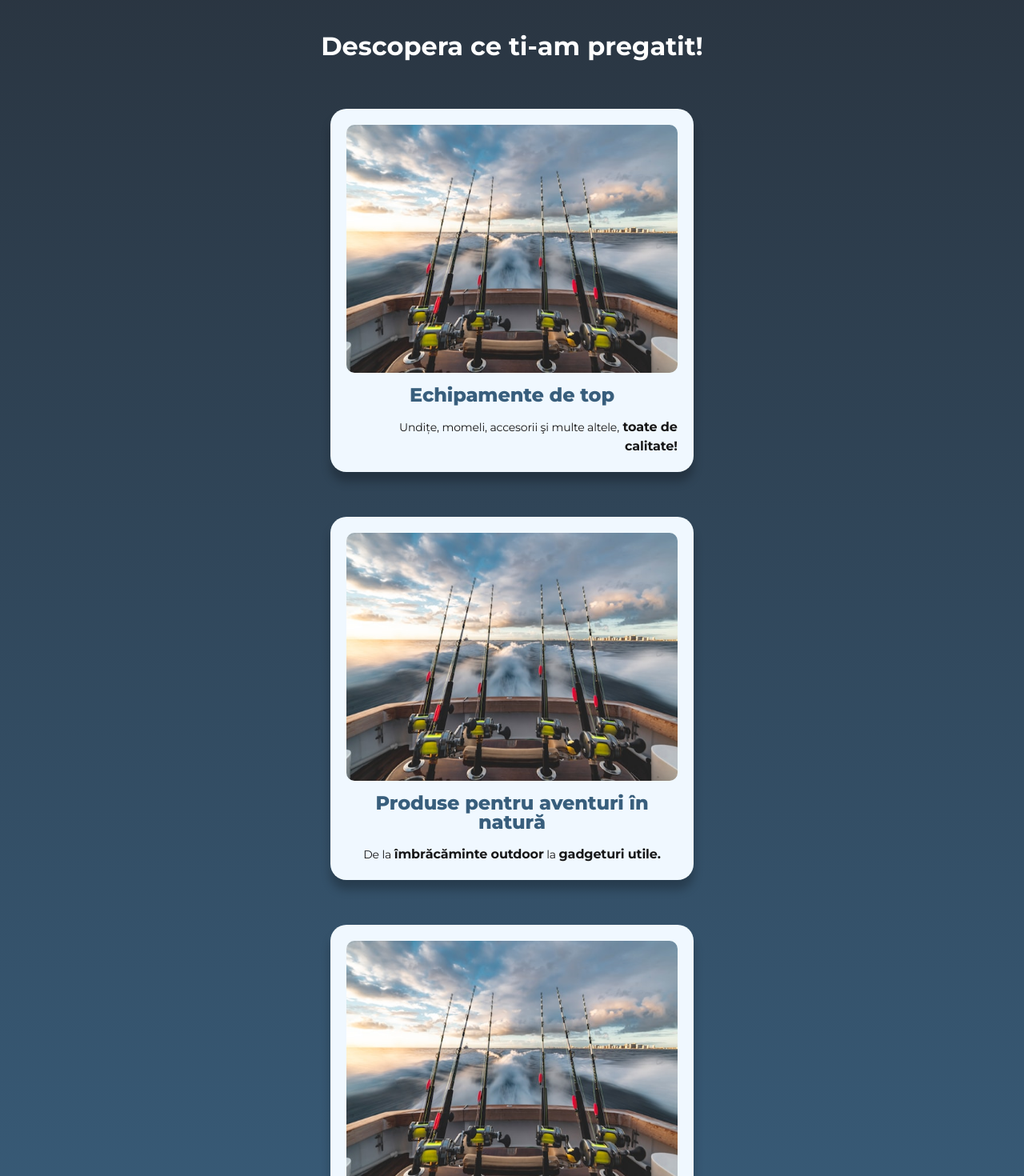
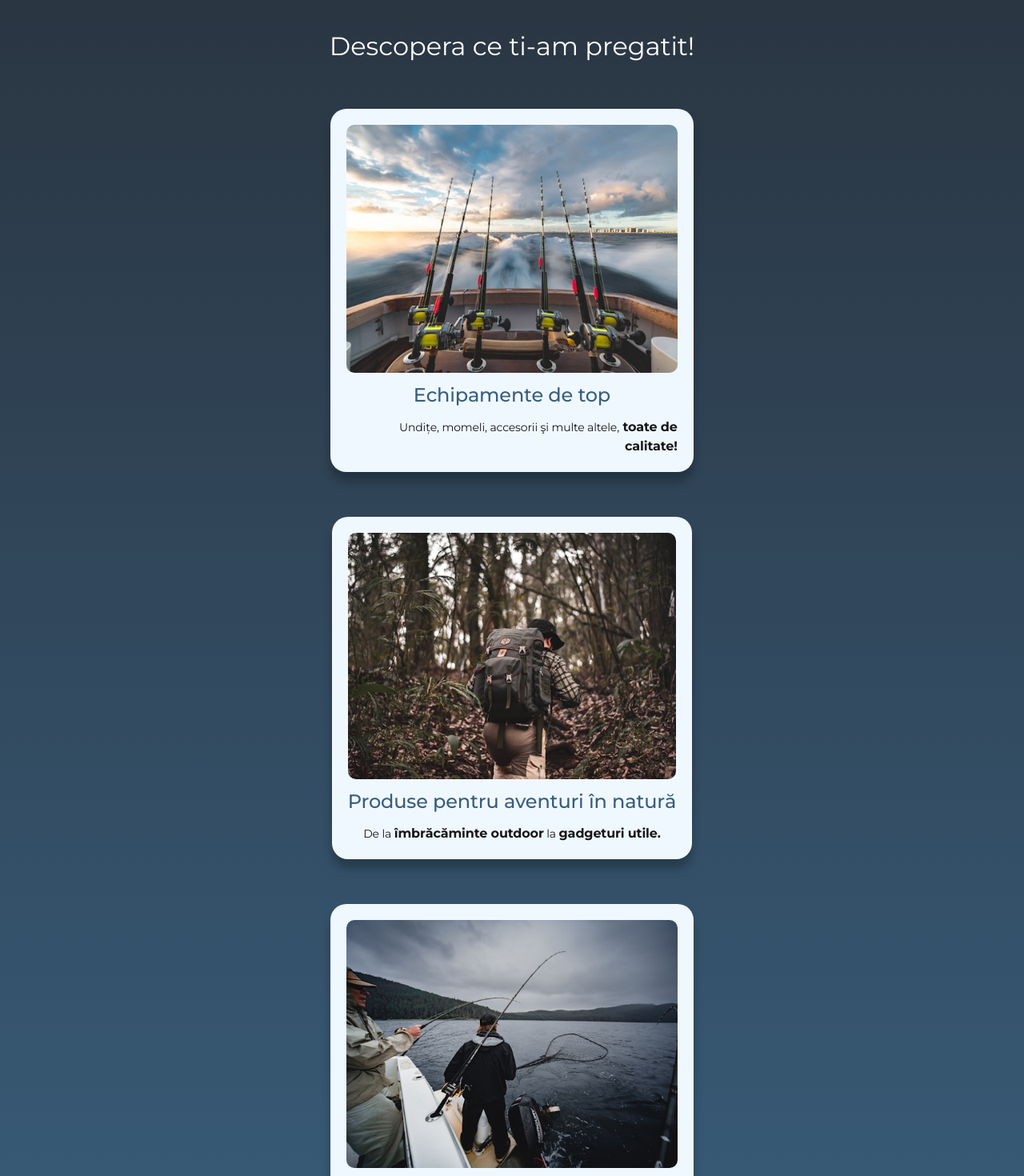
Before and after one commit to balanbogdan94/operatiunea-monstru, a Next.js app: page / in a window 1280 px wide. Shown: the part 1220-2690 px from the top of the page at 80% size. Built offline with nearby package versions, Linux system fonts and the light colour scheme.

Commit message:
Added photos and small style changes

```diff
--- a/src/components/sections/AdvantagesSection.module.css
+++ b/src/components/sections/AdvantagesSection.module.css
@@ -11,9 +11,10 @@
 	font-family: var(--font-montserrat);
 	font-size: 32px;
 	line-height: 36px;
-	font-weight: 700;
+	font-weight: 400;
 	text-align: center;
 	color: #ffffff;
+	font-family: var(--font-montserrat);
 }
 
 .root ul {
@@ -28,6 +29,7 @@
 	align-items: center;
 	flex-direction: column;
 	gap: 48px;
+	padding-bottom: 45px;
 }
 
 .root li {
@@ -49,7 +51,7 @@
 	font-family: var(--font-montserrat);
 	font-size: 24px;
 	line-height: 24px;
-	font-weight: 800;
+	font-weight: 500;
 	color: #385e7c;
 }
 
--- a/src/components/sections/AdvantagesSection.tsx
+++ b/src/components/sections/AdvantagesSection.tsx
@@ -26,7 +26,7 @@ const AdvantagesSection = () => {
 				whileInView='inView'
 				className={styles.root}
 				variants={variants}
-				viewport={{ amount: 0.3 }}>
+				viewport={{ amount: 0.2 }}>
 				<motion.h2 variants={h2Variants} transition={{ duration: 0.3 }}>
 					Descopera ce ti-am pregatit!
 				</motion.h2>
@@ -62,7 +62,7 @@ const AdvantagesSection = () => {
 							<Image
 								style={{ borderRadius: 10 }}
 								objectFit='cover'
-								src={'/top-equpment.jpg'}
+								src={'/nature-gear.jpg'}
 								alt={''}
 								fill
 							/>
@@ -83,7 +83,7 @@ const AdvantagesSection = () => {
 							<Image
 								style={{ borderRadius: 10 }}
 								objectFit='cover'
-								src={'/top-equpment.jpg'}
+								src={'/consulting.jpg'}
 								alt={''}
 								fill
 							/>
```
Also changed, not shown: public/consulting.jpg (added), public/nature-gear.jpg (added).
